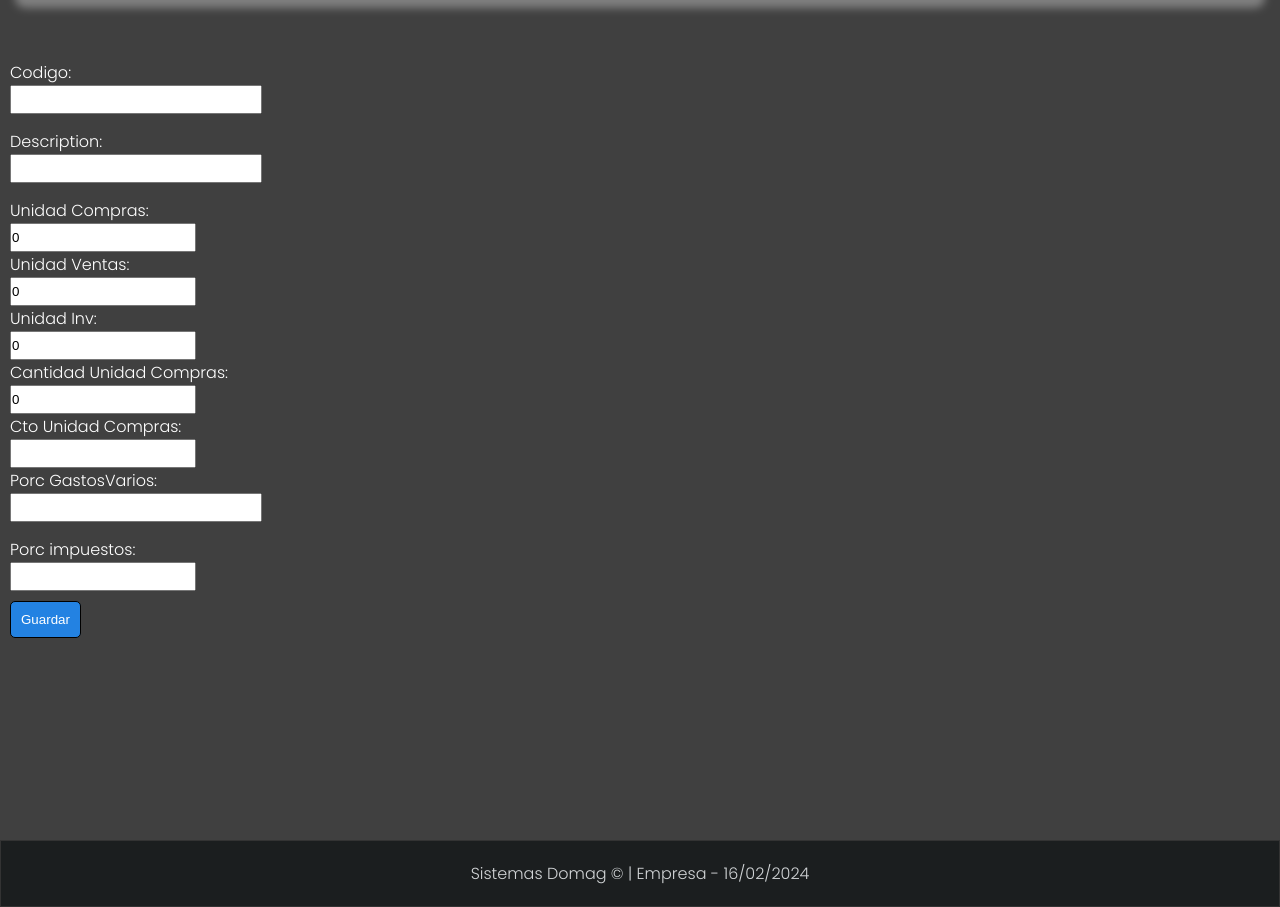
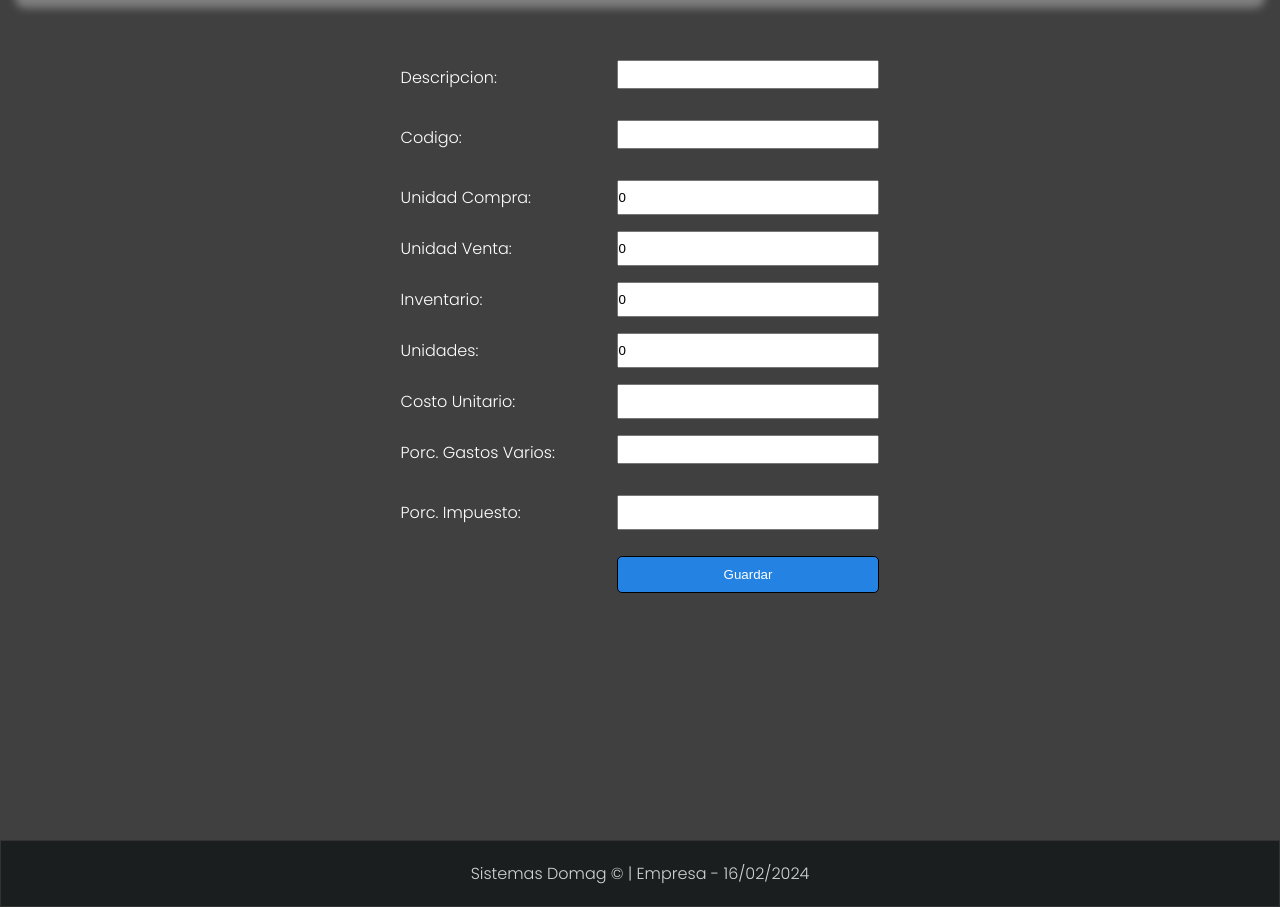
Before and after one commit to AntonIL28/domagpos1, a Django app: page /add_producto/ in a window 1280 px wide. Shown: the part 140-1047 px from the top of the page. Run offline with Django 4.2, Linux system fonts and the light colour scheme.

Commit message:
Modificacion Formato del formulario add_producto

```diff
--- a/domagPOS1/POS/templates/add_producto.html
+++ b/domagPOS1/POS/templates/add_producto.html
@@ -3,14 +3,16 @@
 {% block title %}{{title}}{% endblock title %}
 
 {% block content %}
-<form action="{% url 'AddProducto' %}" method="POST" class='layout_form'>
+<div id="content_form_addproductos">
+    <form action="{% url 'AddProducto' %}" method="POST" id="form_addproductos">
 
-    {% csrf_token %}
+        {% csrf_token %}
 
-    {{form.as_p}}
+        {{form.as_table}}
 
-    <input type="submit" value="Guardar" />
+        <input type="submit" value="Guardar" />
 
-</form>
+    </form>
+</div>
 
 {% endblock content %}
--- a/domagPOS1/main/forms.py
+++ b/domagPOS1/main/forms.py
@@ -69,8 +69,8 @@ class AddCliente(forms.Form):
 class AddProducto(forms.ModelForm):
     class Meta:
         model = Productos
-        fields = ['codigo',
-                'description',
+        fields = ['description',
+                  'codigo',
                 'Unidad_Compras',
                 'Unidad_Ventas',
                 'Unidad_Inv',
@@ -78,3 +78,15 @@ class AddProducto(forms.ModelForm):
                 'Cto_Unidad_Compras',
                 'Porc_GastosVarios',
                 'Porc_impuestos']
+
+        labels={
+                'codigo':'Codigo',
+                'description':'Descripcion',
+                'Unidad_Compras':'Unidad Compra',
+                'Unidad_Ventas': 'Unidad Venta',
+                'Unidad_Inv':'Inventario',
+                'cantidad_Unidad_Compras':'Unidades',
+                'Cto_Unidad_Compras':'Costo Unitario',
+                'Porc_GastosVarios':'Porc. Gastos Varios',
+                'Porc_impuestos':'Porc. Impuesto'
+        }
--- a/domagPOS1/main/static/css/style.css
+++ b/domagPOS1/main/static/css/style.css
@@ -634,3 +634,23 @@ footer{
     height: 500px;
     background: red;
 }
+
+#content_form_addproductos{
+    display: grid;
+    place-items: center;
+}
+
+#form_addproductos{
+    width: 38%;
+    display: grid;
+    grid-template-columns: 200px 1fr;
+    grid-gap: 16px;
+}
+
+label{
+    grid-column: 1;
+}
+
+input, textarea{
+    grid-column: 2;
+}
```
